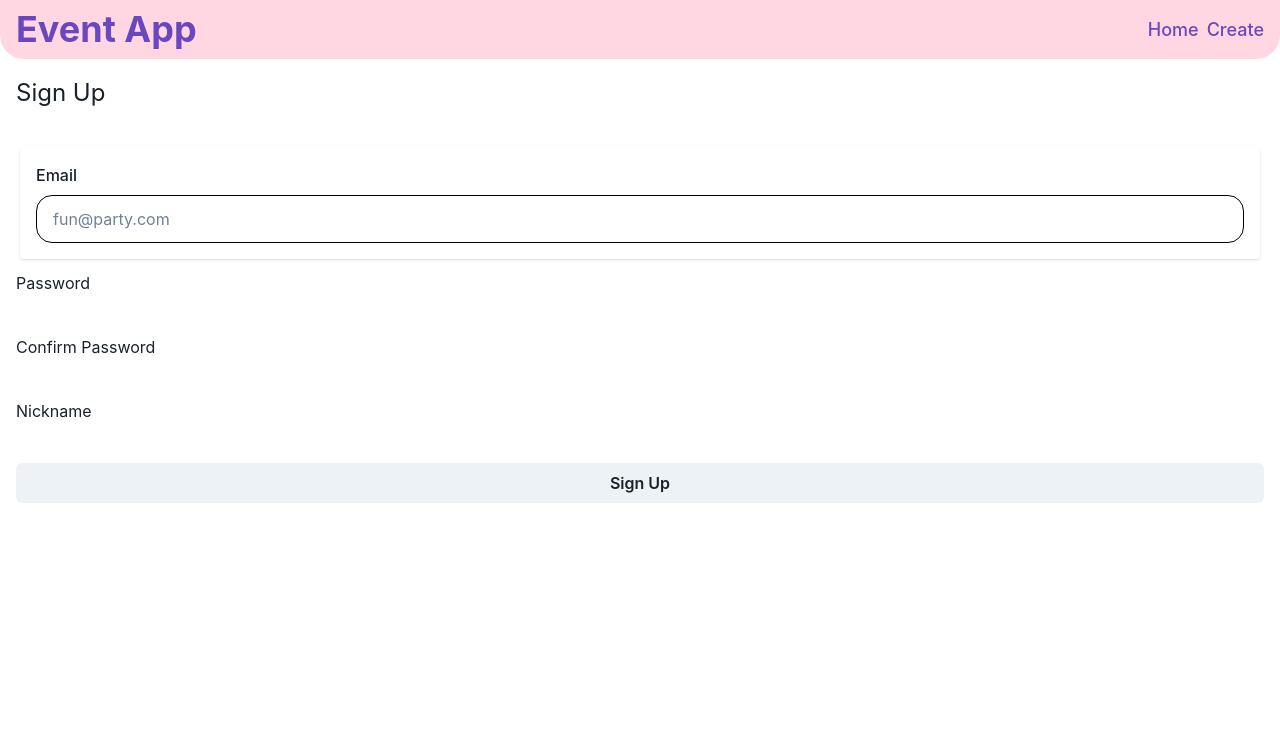
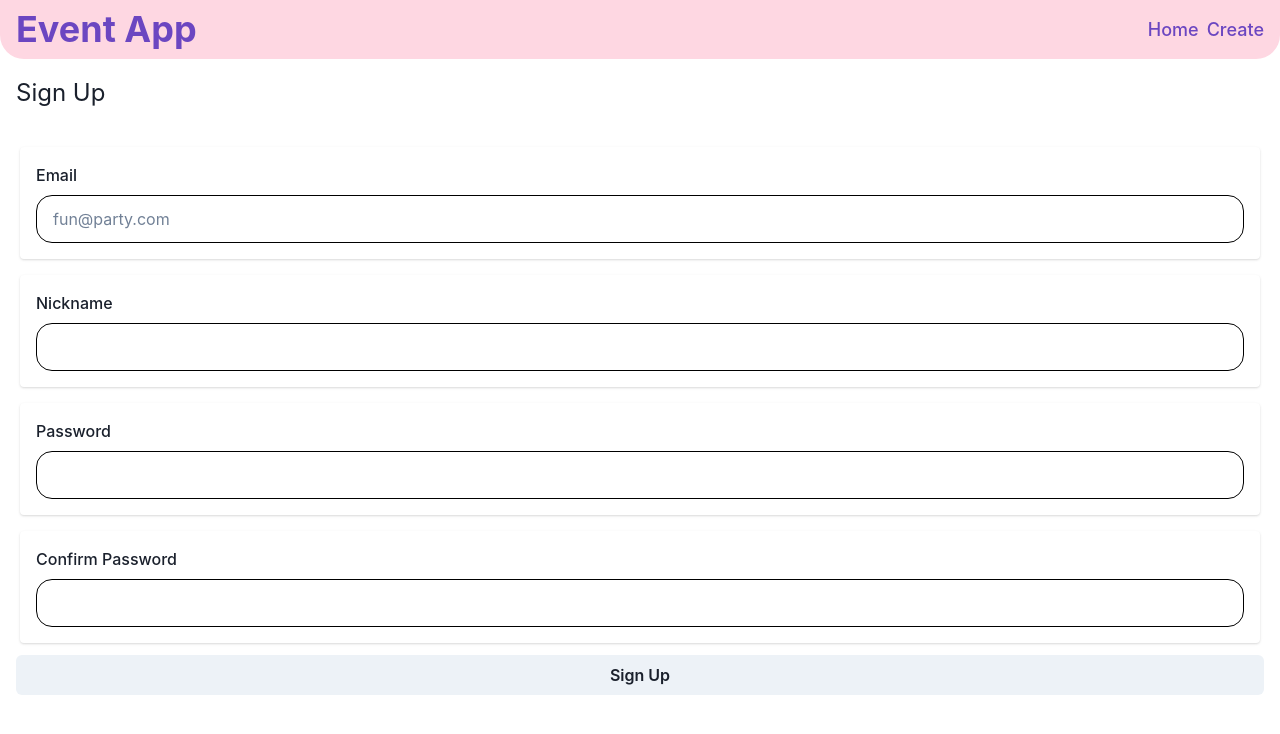
Before and after one commit to colomoio/invite-frontend, a Next.js app: page /sign-up in a window 1280 px wide. Shown: the top 734 px of the page. Built offline with nearby package versions, Linux system fonts and the light colour scheme.

Commit message:
feat: succesfully send new user request

```diff
--- /dev/null
+++ b/src/core/services/api.ts
@@ -0,0 +1,18 @@
+export function post(path: string, { body }: any) {
+  debugger;
+  return fetch(path, {
+    method: "POST",
+    headers: {
+      "Content-Type": "application/json",
+    },
+    body: JSON.stringify(body),
+  });
+}
+
+export function createAPI(url: string) {
+  return {
+    post: (path: string, data: any) => post(`${url}${path}`, data),
+  };
+}
+
+export type CreateAPIType = ReturnType<typeof createAPI>;
--- /dev/null
+++ b/src/core/services/rest.ts
@@ -0,0 +1,5 @@
+import { createAPI } from "./api";
+
+const API_URL = "http://localhost:3000/api";
+
+export const rest = createAPI(API_URL);
--- /dev/null
+++ b/src/core/services/rest.utils.ts
@@ -0,0 +1,8 @@
+export type RestResponseType<RESOURCE = any> = {
+  message: string;
+  doc: RESOURCE;
+};
+
+export function readDoc<R = any>(restResponse: RestResponseType<R>) {
+  return restResponse.doc;
+}
--- a/src/users/domain/User.ts
+++ b/src/users/domain/User.ts
@@ -1,19 +1,25 @@
 export type UserType = {
   id?: string;
-  firstName: string;
-  lastName: string;
+  email: string;
+  firstName?: string;
+  lastName?: string;
   nickname: string;
 };
 
+class UserCreationError extends Error {
+  constructor(message: string) {
+    super(message);
+    this.name = "UserCreationError";
+  }
+}
+
 export function validateUser(user: UserType) {
-  if (!user.firstName) {
-    throw new Error("First name is required");
+  if (!user.nickname) {
+    throw new UserCreationError("Email is required");
   }
-  if (!user.lastName) {
-    throw new Error("Last name is required");
-  }
-  if (!user.nickname) {
-    throw new Error("Nickname is required");
+
+  if (!user.email) {
+    throw new UserCreationError("Nickname is required");
   }
 }
 
@@ -22,7 +28,10 @@ export const User = (props: UserType) => {
 
   return {
     ...props,
-    get fullName() {
+    getFullName() {
+      if (!props.firstName || !props.lastName) {
+        return props.nickname;
+      }
       return `${props.firstName} ${props.lastName}`;
     },
   };
--- /dev/null
+++ b/src/users/repositories/userRepository.ts
@@ -0,0 +1,14 @@
+import { rest } from "../../core/services/rest";
+import { readDoc } from "../../core/services/rest.utils";
+import { User } from "../domain/User";
+
+export const userRepository = {
+  create: async (user: any) => {
+    const res = await rest.post("/users", { body: user });
+    const json = await res.json();
+    const rawUser = readDoc(json.body);
+    const createdUser = User(rawUser);
+
+    return createdUser;
+  },
+};
--- a/src/users/ui/SignUpForm.tsx
+++ b/src/users/ui/SignUpForm.tsx
@@ -1,5 +1,6 @@
 import { Button, Stack } from "@chakra-ui/react";
 import { FormInput } from "../../core/ui/FormInput";
+import { useSignUpForm } from "./useSignUpForm";
 
 /**
  * @TODO
@@ -18,28 +19,42 @@ import { FormInput } from "../../core/ui/FormInput";
  * @TOMORROW: Talk about components in Chakra UI
  */
 export function SignUpForm() {
-  function handleSubmit(event: React.FormEvent<HTMLFormElement>) {
-    event.preventDefault();
-    const formData = new FormData(event.currentTarget);
-  }
+  const { form, setForm, handleSubmit } = useSignUpForm();
 
   return (
-    <Stack as="form">
+    <form onSubmit={handleSubmit}>
+      <Stack>
         <FormInput
           label="Email"
           type="email"
           name="email"
           placeholder="fun@party.com"
+          value={form.email}
+          onChange={setForm.setEmail}
         />
-      {/* <label htmlFor="email">Email</label>
-      <input type="email" name="email" id="email" required /> */}
-      <label htmlFor="password">Password</label>
-      <input type="password" name="password" required />
-      <label htmlFor="confirm-password">Confirm Password</label>
-      <input type="password" name="confirm-password" required />
-      <label htmlFor="nickname">Nickname</label>
-      <input type="text" name="nickname" id="nickname" required />
+        <FormInput
+          label="Nickname"
+          type="text"
+          name="nickname"
+          value={form.nickname}
+          onChange={setForm.setNickname}
+        />
+        <FormInput
+          label="Password"
+          type="password"
+          name="password"
+          value={form.password}
+          onChange={setForm.setPassword}
+        />
+        <FormInput
+          label="Confirm Password"
+          type="password"
+          name="confirmPassword"
+          value={form.passwordConfirmation}
+          onChange={setForm.setPasswordConfirmation}
+        />
         <Button type="submit">Sign Up</Button>
       </Stack>
+    </form>
   );
 }
--- /dev/null
+++ b/src/users/ui/useSignUpForm.ts
@@ -0,0 +1,66 @@
+// email, password, passwordConfirmation, firstName, lastName, nickname
+
+import { useState } from "react";
+import { createUser } from "../use-cases/createUser";
+
+function inputSetter(setter: React.Dispatch<React.SetStateAction<string>>) {
+  return (event: React.ChangeEvent<HTMLInputElement>) => {
+    setter(event.target.value);
+  };
+}
+
+export function useSignUpForm() {
+  const [status, setStatus] = useState<"idle" | "loading" | "error">("idle");
+  const [email, setEmail] = useState("");
+  const [password, setPassword] = useState("");
+  const [passwordConfirmation, setPasswordConfirmation] = useState("");
+  const [firstName, setFirstName] = useState("");
+  const [lastName, setLastName] = useState("");
+  const [nickname, setNickname] = useState("");
+
+  const form = {
+    email,
+    password,
+    passwordConfirmation,
+    firstName,
+    lastName,
+    nickname,
+  };
+
+  const setForm = {
+    setEmail: inputSetter(setEmail),
+    setPassword: inputSetter(setPassword),
+    setPasswordConfirmation: inputSetter(setPasswordConfirmation),
+    setFirstName: inputSetter(setFirstName),
+    setLastName: inputSetter(setLastName),
+    setNickname: inputSetter(setNickname),
+  };
+
+  async function handleSubmit(event: React.FormEvent<HTMLFormElement>) {
+    event.preventDefault();
+    setStatus("loading");
+    const formData = new FormData(event.currentTarget);
+    try {
+      const user = await createUser({
+        email: formData.get("email") as string,
+        password: formData.get("password") as string,
+        passwordConfirmation: formData.get("confirmPassword") as string,
+        nickname: formData.get("nickname") as string,
+      });
+      debugger;
+      setStatus("idle");
+    } catch (error) {
+      const networkError = error as { status: number };
+      if (networkError?.status === 409) {
+        setStatus("error");
+        return;
+      }
+    }
+  }
+
+  return {
+    form,
+    setForm,
+    handleSubmit,
+  };
+}
--- /dev/null
+++ b/src/users/use-cases/createUser.ts
@@ -0,0 +1,5 @@
+import { userRepository } from "../repositories/userRepository";
+
+export function createUser(user: any) {
+  return userRepository.create(user);
+}
```
Lines whose indentation alone changed are shown as unchanged.
